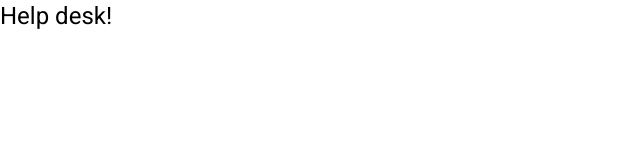
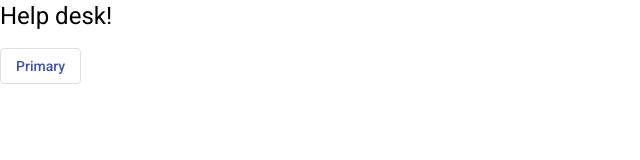
Before and after one commit to DevFullStack-Franklyn-R-Silva/help-desk-frontend, an Angular app: page / in a window 1280 px wide. Shown: the top 160 px of the page, without its empty margins (0-640 px from the left). Built offline with nearby package versions, Linux system fonts and the light colour scheme.

Commit message:
feat - Adicionar imports para o projeto

```diff
--- a/src/app/app.component.html
+++ b/src/app/app.component.html
@@ -1 +1,2 @@
 <h1>Help desk!</h1>
+<button mat-stroked-button color="primary">Primary</button>
```
Also changed, not shown: src/app/app.module.ts (+47 -1 lines).
